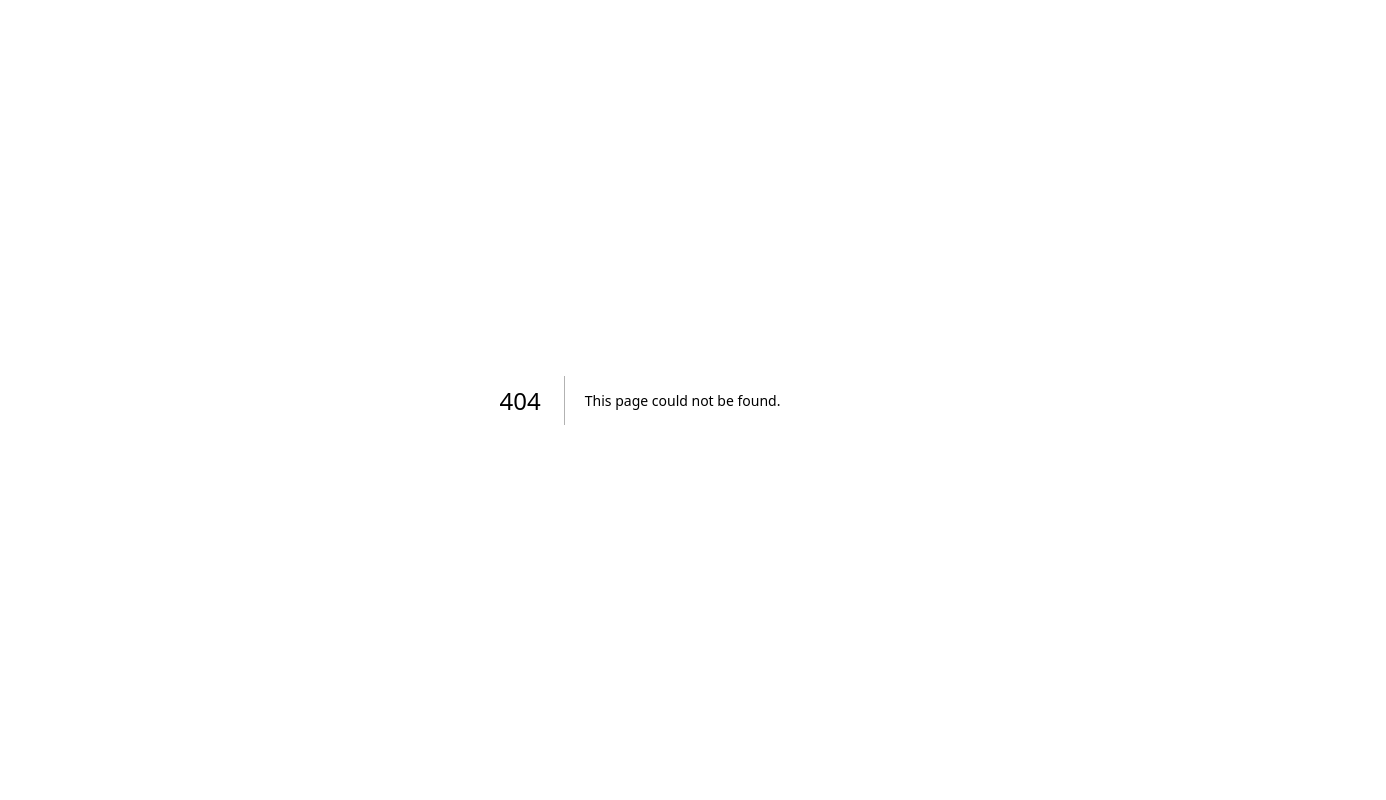
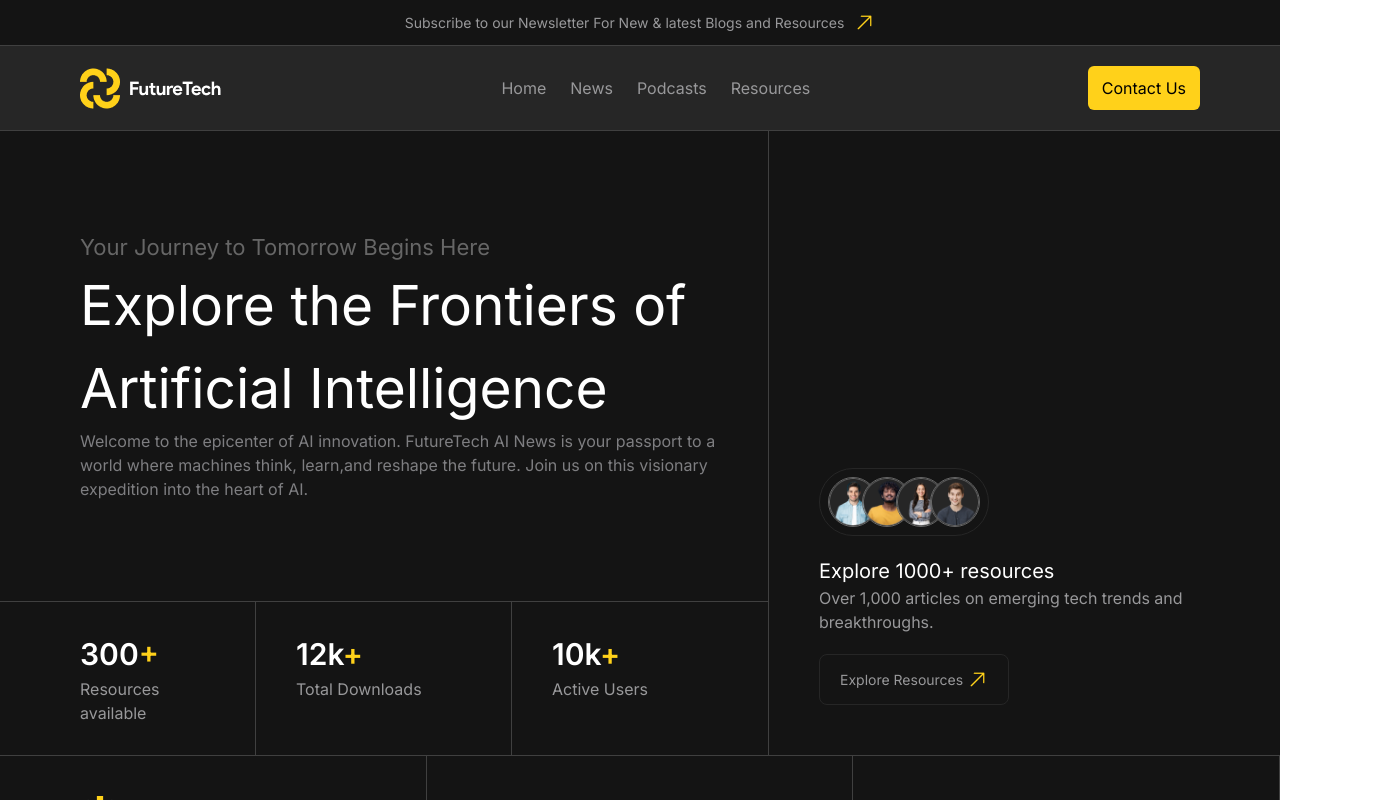
Before and after one commit to Abderrahmanlahmidi/Future-Tech, a Next.js app: page /pages/Home in a window 1280 px wide. Before the commit this address had no page. Shown: the top 800 px of the page, 1386 px wide, since content can reach past the window. Built offline with nearby package versions, Linux system fonts and the light colour scheme.

Commit message:
fix:fix the routing

```diff
--- a/app/components/Navbar.tsx
+++ b/app/components/Navbar.tsx
@@ -18,9 +18,9 @@ function Navbar({}: Props) {
         <Image src={Logo} alt='Logo'/>
         <ul className="flex space-x-[24px] max-md:hidden" >
             <li><a className={LinkStyle} href="/">Home</a></li>
-            <li><a className={LinkStyle} href="/News">News</a></li>
-            <li><a className={LinkStyle} href="/Podcasts">Podcasts</a></li>
-            <li><a className={LinkStyle} href="/Resources">Resources</a></li>
+            <li><a className={LinkStyle} href="/pages/News">News</a></li>
+            <li><a className={LinkStyle} href="/pages/Podcasts">Podcasts</a></li>
+            <li><a className={LinkStyle} href="/pages/Resources">Resources</a></li>
         </ul>
         <button className='px-[14px] py-[10px] bg-Yellow rounded-[6px] max-md:hidden'>Contact Us</button>
           <Image className='cursor-pointer hidden max-md:block' src={Menu} alt='Menu-Icon'/>
--- a/app/page.tsx
+++ b/app/page.tsx
@@ -1,6 +1,6 @@
 'use client'
 import React from 'react';
-import Home from './pages/Home';
+import Home from './pages/Home/page';
 
 
 type Props = {}
```
Also changed, not shown: app/pages/Home/page.tsx (renamed from app/pages/Home.tsx, +5 -5 lines).
